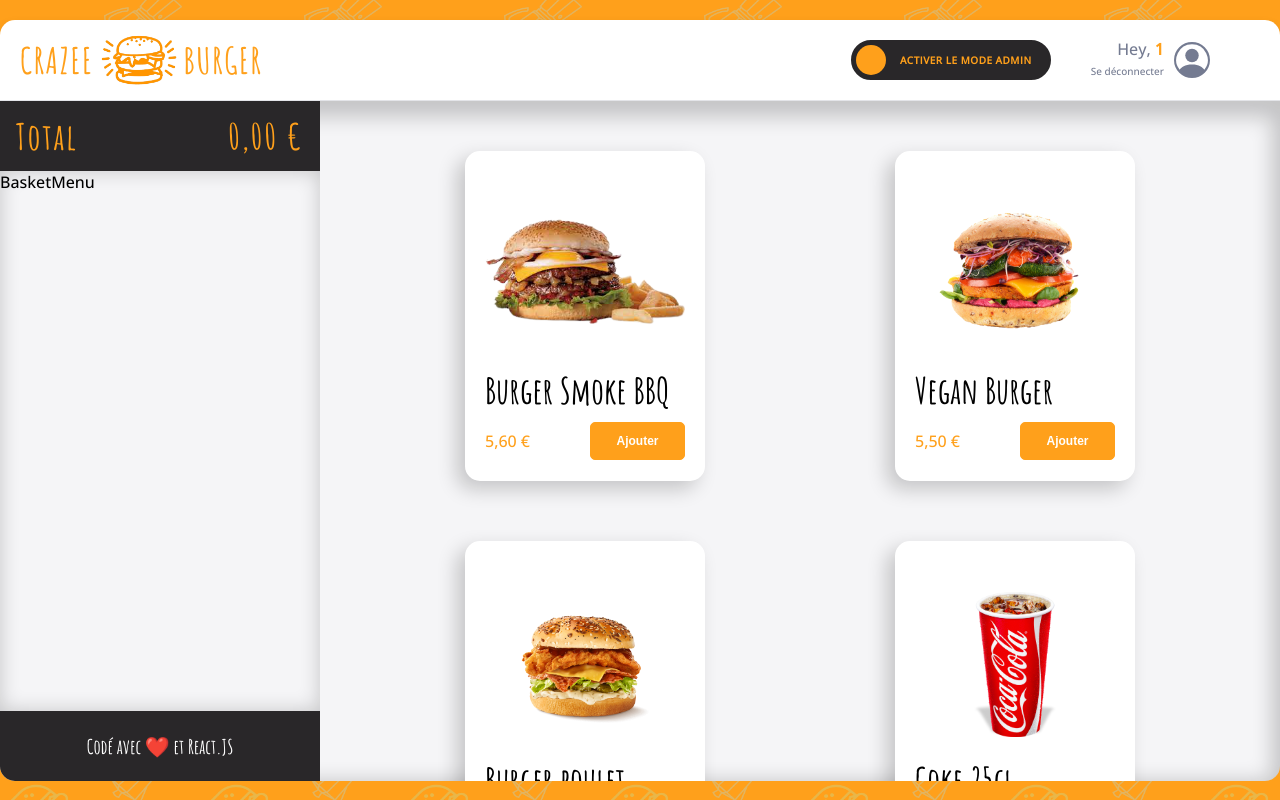
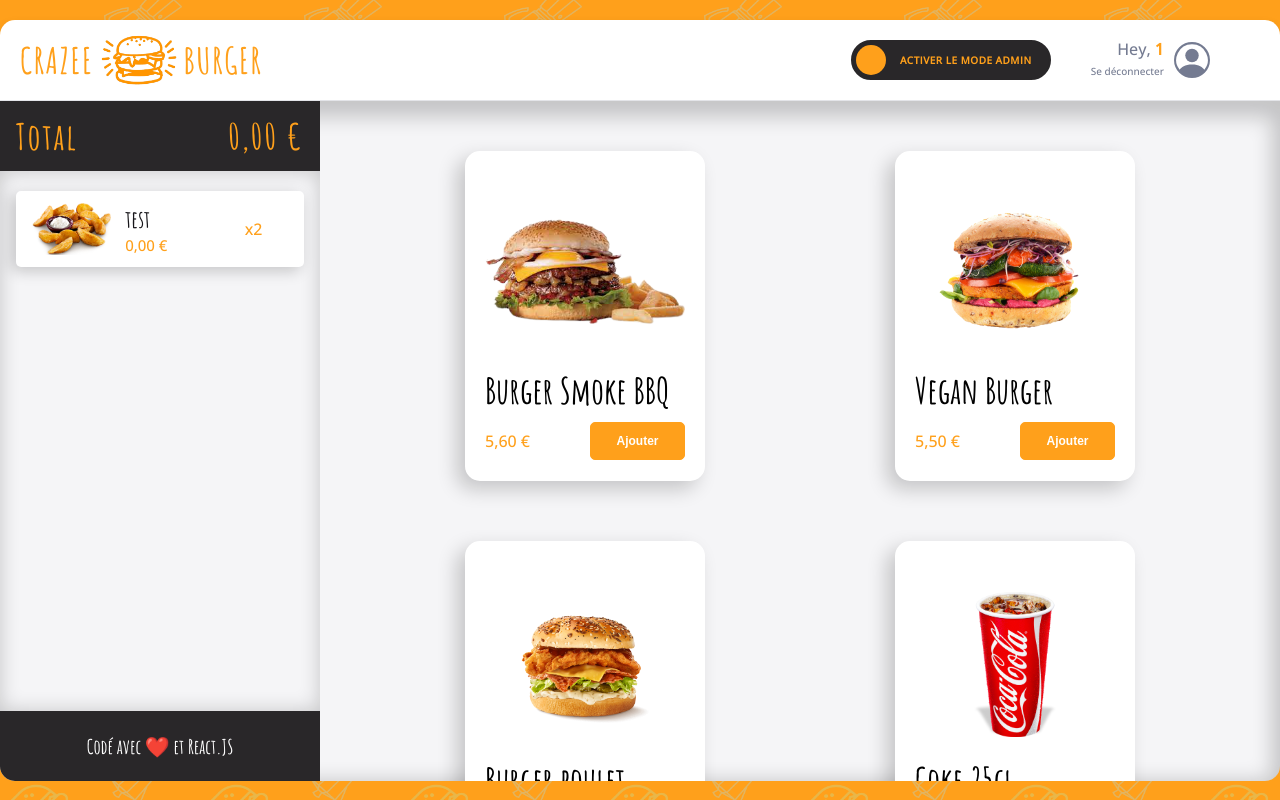
Before and after one commit to GeoffreyRavenet/crazee-burger, a React (Create React App) app: page /order/1 in a window 1280 px wide. Built offline with nearby package versions, Linux system fonts and the light colour scheme.

Commit message:
✅ F11: BasketCard > create reuseble BasketCard

```diff
--- a/src/components/pages/order/Main/Basket/BasketMenu.jsx
+++ b/src/components/pages/order/Main/Basket/BasketMenu.jsx
@@ -1,7 +1,15 @@
 import React from "react"
 import styled from "styled-components"
+import BasketCard from "../../../../reusable-ui/BasketCard.jsx"
+import { formatPrice } from "../../../../../utils/maths.js"
 
 export default function BasketMenu() {
-  return <BasketMenuStyled>BasketMenu</BasketMenuStyled>
+  return (
+    <BasketMenuStyled>
+      <BasketCard title="test" price={formatPrice()} quantity="2" img="/images/wedges1.png" />
+    </BasketMenuStyled>
+  )
 }
-const BasketMenuStyled = styled.div``
+const BasketMenuStyled = styled.div`
+  margin: 20px 16px;
+`
--- /dev/null
+++ b/src/components/reusable-ui/BasketCard.jsx
@@ -0,0 +1,74 @@
+import React from "react"
+import styled from "styled-components"
+
+export default function BasketCard({ title, img, price, quantity }) {
+  return (
+    <BasketCardStyled>
+      <div className="image">
+        <img src={img} alt={title} />
+      </div>
+      <div className="infoProduct">
+        <div className="left-info">
+          <span className="title">{title}</span>
+          <span className="price">{price}</span>
+        </div>
+
+        <div className="right-info ">
+          <span className="quantity">x{quantity}</span>
+        </div>
+      </div>
+    </BasketCardStyled>
+  )
+}
+const BasketCardStyled = styled.div`
+  background: #ffffff;
+  box-shadow: -4px 4px 15px rgba(0, 0, 0, 0.2);
+  border-radius: 5px;
+  display: grid;
+  grid-template-columns: 30% 1fr;
+  padding: 0.5em 0.5em 0.5em 1em;
+  .image {
+    height: 60px;
+    img {
+      height: 100%;
+      width: 100%;
+      object-fit: contain;
+    }
+  }
+  .infoProduct {
+    margin-left: 14px;
+    display: grid;
+    grid-template-columns: 70% 1fr;
+    align-items: center;
+    .left-info {
+      display: grid;
+      white-space: nowrap;
+      .title {
+        font-family: "Amatic SC";
+        font-style: normal;
+        font-weight: 700;
+        font-size: 24px;
+        line-height: 32px;
+
+        color: #17161a;
+      }
+      .price {
+        font-family: "Open Sans";
+        font-style: normal;
+        font-weight: 400;
+        font-size: 15px;
+        line-height: 20px;
+        color: #ffa01b;
+      }
+    }
+    .quantity {
+      font-family: "Open Sans";
+      font-style: normal;
+      font-weight: 400;
+      font-size: 16px;
+      line-height: 22px;
+
+      color: #ffa01b;
+    }
+  }
+`
```
